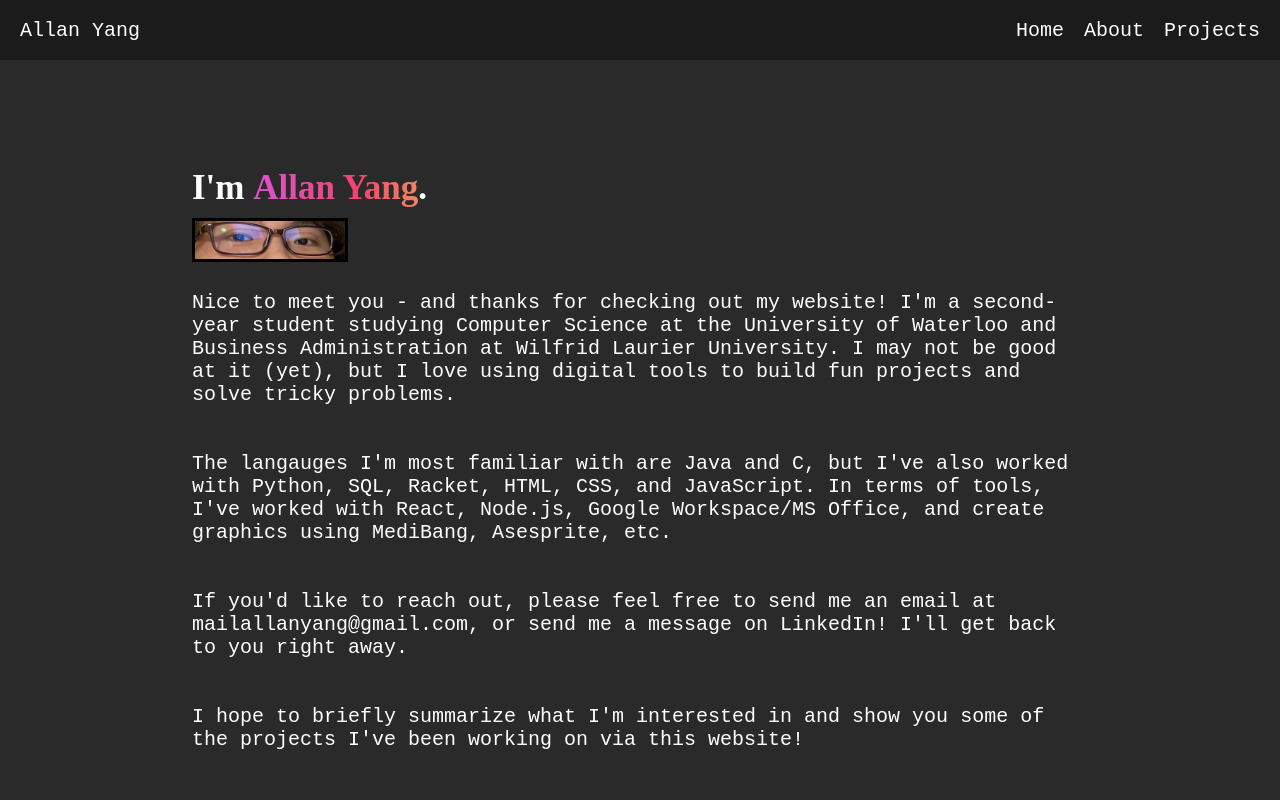
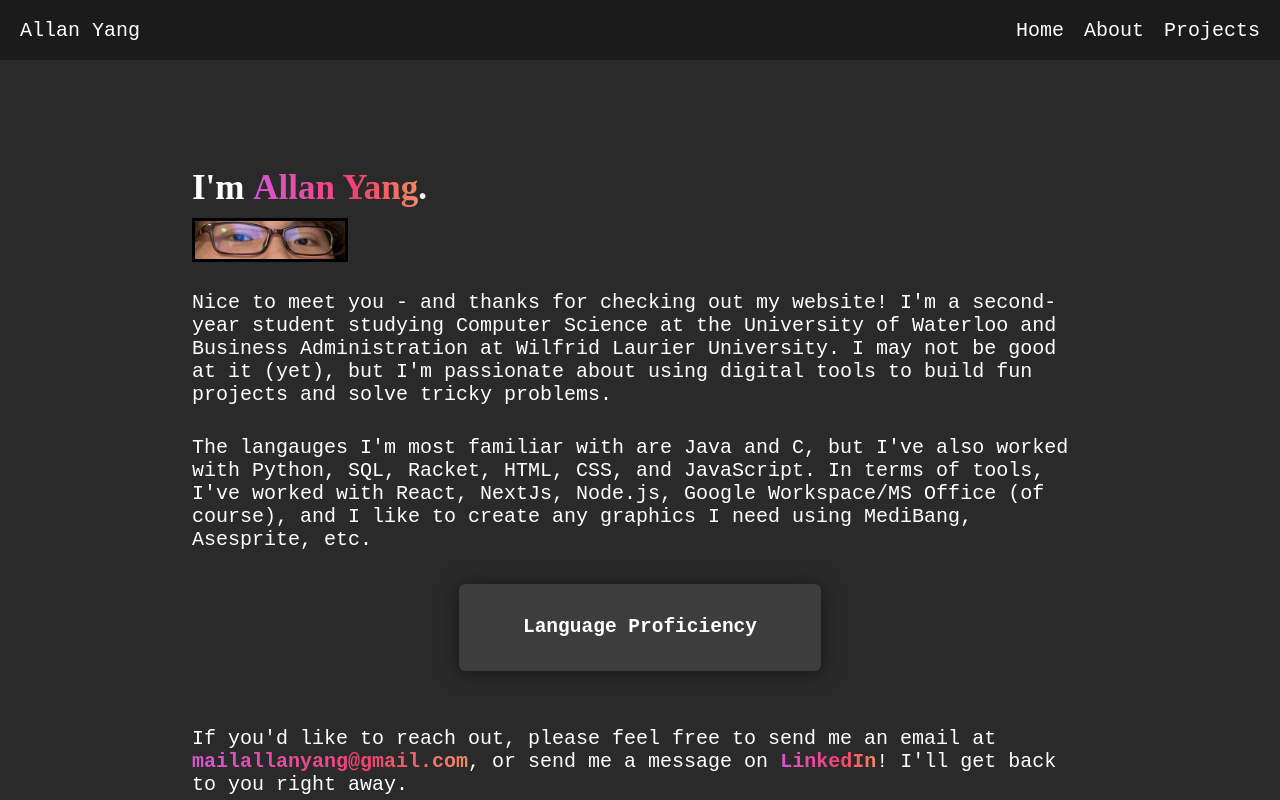
Before and after one commit to allannyang/new-website, a Next.js app: page /About in a window 1280 px wide. Shown: the top 800 px of the page. Built offline with nearby package versions, Linux system fonts and the light colour scheme.

Commit message:
update to the about page
+ other mini fixes here and there

```diff
--- /dev/null
+++ b/components/ExpandCard.jsx
@@ -0,0 +1,100 @@
+import { motion, AnimatePresence } from "framer-motion";
+import { useState } from "react";
+import styles from "../styles/expandcard.module.css";
+import LangCard from "../components/LangCard";
+
+const ExpandCard = () => {
+  const [isOpen, setIsOpen] = useState(false);
+  return (
+    <motion.div className={styles.all}>
+      <motion.div className={styles.app}>
+        <motion.div
+          transition={{ layout: { duration: 5, type: "spring" } }}
+          onClick={() => setIsOpen(!isOpen)}
+          className={styles.card}
+          style={{ borderRadius: "0.4rem" }}
+          initial={{
+            height: 0,
+            opacity: 0,
+          }}
+          animate={{
+            height: "auto",
+            opacity: 1,
+          }}
+          exit={{
+            height: 0,
+            opacity: 0,
+          }}
+        >
+          <motion.h2 layout="position" className={styles.div}>
+            Language Proficiency
+          </motion.h2>
+          <AnimatePresence>
+            {isOpen && (
+              <motion.div
+                transition={{ layout: { duration: 5, type: "spring" } }}
+                initial={{
+                  height: 0,
+                  width: 0,
+                  opacity: 0,
+                }}
+                exit={{
+                  height: 0,
+                  width: 0,
+                  opacity: 0,
+                  transition: {
+                    height: {
+                      duration: 0.65,
+                      delay: 0.15,
+                    },
+                    width: {
+                      duration: 0.65,
+                      delay: 0.15,
+                    },
+                    opacity: {
+                      duration: 0.15,
+                    },
+                  },
+                }}
+                animate={{
+                  height: "auto",
+                  width: "auto",
+                  opacity: 1,
+                  transition: {
+                    height: {
+                      duration: 0.5,
+                    },
+                    width: {
+                      duration: 0.5,
+                    },
+                    opacity: {
+                      duration: 0.25,
+                      delay: 0.45,
+                    },
+                  },
+                }}
+                classname={styles.expand}
+              >
+                <LangCard description="Java ████████████"></LangCard>
+                <br />
+                <LangCard description="C █████████"></LangCard>
+                <br />
+                <LangCard description="HTML/CSS/JS ████████"></LangCard>
+                <br />
+                <LangCard description="Python ██████"></LangCard>
+                <br />
+                <LangCard description="SQL ████"></LangCard>
+                <br />
+                <LangCard description="Racket ████"></LangCard>
+                <br />
+                <br />
+              </motion.div>
+            )}
+          </AnimatePresence>
+        </motion.div>
+      </motion.div>
+    </motion.div>
+  );
+};
+
+export default ExpandCard;
--- /dev/null
+++ b/components/LangCard.jsx
@@ -0,0 +1,15 @@
+import styles from "../styles/langcard.module.css";
+import { useRouter } from "next/router";
+
+const Card = ({ length, description }) => {
+  const router = useRouter();
+  return (
+    <div className={styles.wrapper}>
+      <div className={styles.card}>
+        <p6 className={styles.description}>{description}</p6>
+      </div>
+    </div>
+  );
+};
+
+export default Card;
--- a/package.json
+++ b/package.json
@@ -9,6 +9,7 @@
     "lint": "next lint"
   },
   "dependencies": {
+    "framer-motion": "^7.6.7",
     "next": "12.3.1",
     "react": "18.2.0",
     "react-canvas-confetti": "^1.3.0",
--- a/pages/About.jsx
+++ b/pages/About.jsx
@@ -1,5 +1,7 @@
 import BGBubbles from "../components/BGBubbles";
 import Button from "../components/Button";
+import ExpandCard from "../components/ExpandCard";
+import LangCard from "../components/LangCard";
 import styles from "../styles/about.module.css";
 
 const About = () => {
@@ -15,6 +17,7 @@ const About = () => {
         <h1>
           I&apos;m <em>Allan Yang</em>.
         </h1>
+
         <p>
           <img
             className={styles.specialimage}
@@ -27,33 +30,52 @@ const About = () => {
           Nice to meet you - and thanks for checking out my website! I&apos;m a
           second-year student studying Computer Science at the University of
           Waterloo and Business Administration at Wilfrid Laurier University. I
-          may not be good at it (yet), but I love using digital tools to build
-          fun projects and solve tricky problems.
+          may not be good at it (yet), but I&apos;m passionate about using
+          digital tools to build fun projects and solve tricky problems.
+          <br />
+        </p>
+
+        <p>
+          The langauges I&apos;m most familiar with are Java and C, but
+          I&apos;ve also worked with Python, SQL, Racket, HTML, CSS, and
+          JavaScript. In terms of tools, I&apos;ve worked with React, NextJs,
+          Node.js, Google Workspace/MS Office (of course), and I like to create
+          any graphics I need using MediBang, Asesprite, etc.
           <br />
           <br />
+        </p>
+
+        <ExpandCard></ExpandCard>
+        <br />
+        <br />
+
+        <p>
+          If you&apos;d like to reach out, please feel free to send me an email
+          at{" "}
+          <a href="mailto:mailallanyang@gmail.com">mailallanyang@gmail.com</a>,
+          or send me a message on{" "}
+          <a href="https://www.linkedin.com/in/allannyang/">LinkedIn</a>!
+          I&apos;ll get back to you right away.
           <br />
-          The langauges I&apos;m most familiar with are Java and C, but
-          I&apos;ve also worked with Python, SQL, Racket, HTML, CSS, and
-          JavaScript. In terms of tools, I&apos;ve worked with React, Node.js,
-          Google Workspace/MS Office, and create graphics using MediBang,
-          Asesprite, etc.
+        </p>
+        <p>
+          I hope to briefly summarize what I&apos;m interested in and show you
+          some of the stuff I&apos;ve been working on via this website!
           <br />
           <br />
-          <br />
-          If you&apos;d like to reach out, please feel free to send me an email
-          at mailallanyang@gmail.com, or send me a message on LinkedIn!
-          I&apos;ll get back to you right away.
-          <br />
-          <br />
-          <br />I hope to briefly summarize what I&apos;m interested in and show
-          you some of the projects I&apos;ve been working on via this website!
         </p>
         <p className={styles.specialabout}>
           <em>TL;DR: Press the button below ↓</em>
           <br></br>
           <Button path="Projects">Check my projects out here!</Button>
           <br></br>
+          <br></br>
+          <br></br>
+          <br></br>
+          <br></br>
+          <br></br>
         </p>
+
         <br />
       </div>
       <BGBubbles></BGBubbles>
--- a/pages/Projects.jsx
+++ b/pages/Projects.jsx
@@ -23,7 +23,7 @@ const Projects = () => {
         <Card
           image="../ALPHAWAVERBanner.png"
           title="ALPHAWAVER"
-          description="Story-based top-down pixel RPG game."
+          description="A short story-based RPG game!"
           path="alphawaver"
         ></Card>
         <Card
--- a/pages/alphawaver.jsx
+++ b/pages/alphawaver.jsx
@@ -7,7 +7,7 @@ import Card from "../components/Card";
 
 const Projects = () => {
   return (
-    <div classname={styles.project}>
+    <div className={styles.project}>
       <div className={styles.projectback}></div>
       <br></br>
       <br></br>
--- a/pages/onlysharks.jsx
+++ b/pages/onlysharks.jsx
@@ -32,7 +32,7 @@ const Project = () => {
           and <em>myself</em>. It&apos;s like a mix of <strong>Twitter</strong>{" "}
           and <strong>emoj.li</strong>. We&apos;ve incorporated many major
           features, including user registration/login, various security
-          features, profile customization, search and post/image sharing.🦈💙
+          features, profile customization, search and post/image sharing.
         </p>
         <br></br>
         <p>OnlySharks&apos; login page:</p>
--- a/styles/about.module.css
+++ b/styles/about.module.css
@@ -2,6 +2,26 @@
     position: relative;
     flex-direction: column;
     min-height: calc(100vh - 60px);
+}
+
+.about a {
+  background: linear-gradient(90deg, #f5426c, #edde5a, #785aed, #4287f5, #d05aed, #f5426c);
+  background-size: 400%;
+  font-style: normal;
+  text-decoration: underline !important;
+  font-weight: bolder;
+  -webkit-text-fill-color: transparent;
+  background-clip: text;
+  -webkit-background-clip: text;
+  animation: animate 20s linear infinite;
+}
+@keyframes animate {
+  0%{
+    background-position: 0%;
+  }
+  100%{
+    background-position: 400%;
+  }
 }
 
 .specialabout {
@@ -24,7 +44,7 @@
 .about p {
     box-sizing: border-box;
     font-size: 20px;
-    margin-bottom: 50px;
+    margin-bottom: 10px;
     padding: 0px 15%;
     width: 100%;
     font-family: monospace;
@@ -39,6 +59,8 @@
     background-clip: text;
     -webkit-background-clip: text;
     animation: animate 20s linear infinite;
+    align-items: center;
+    align-self: center;
 }
 @keyframes animate {
     0%{
--- a/styles/bottombar.module.css
+++ b/styles/bottombar.module.css
@@ -2,7 +2,7 @@
     z-index: 100;
     left: 0;
     width: 100%;
-    padding-top: 12px;
+    padding-top: 15px;
     height: 50px;
     background-color: #1b1b1b;
     text-align: center;
--- /dev/null
+++ b/styles/expandcard.module.css
@@ -0,0 +1,54 @@
+.all {
+    margin: 0;
+    padding: 0;
+    box-sizing: border-box;
+    transition: transform 200ms ease-in;
+    display: flex;
+    font-family: monospace;
+    object-fit: cover;
+    align-items: left;
+}
+
+.all:hover {
+    transform: scale(1.01);
+}
+
+.body {
+    background: linear-gradient(to right, #2c5364, #203a43);
+}
+
+.app {
+    display: flex;
+    height: 100%;
+    justify-content: left !important;
+    align-items: left;
+    padding-inline-start: 40px;
+    padding-inline-end: 40px;
+}
+
+.card {
+    background: #3d3d3d;
+    padding: 1rem 4rem;
+    width: auto;
+    box-shadow: 0 2px 20px #151515;
+    display: grid;
+    flex-direction: column;
+    align-items: left;
+    justify-content: space-between;
+}
+
+.card p5 {
+    display: inline-flex;
+    grid-template-columns: 300px, 1fr;
+    grid-template-rows: repeat(auto);
+    gap: 200px;
+    padding-top: 1rem;
+    line-height: 125%;
+    font-family: monospace;
+    font-size: 17px;
+    align-items: left;
+}
+
+.expand {
+    width: 50px;
+}
--- /dev/null
+++ b/styles/langcard.module.css
@@ -0,0 +1,29 @@
+.card {
+    box-sizing: border-box;
+    overflow: hidden;
+    background-color: #5d5d5d;
+    display: inline-grid;
+    flex-direction: row;
+    border-radius: 0.4rem;
+    font-style: italic;
+    padding-top: 6px;
+}
+
+.description {
+    text-align: justify;
+    font-family: monospace;
+    font-size: 16px;
+    padding: 0rem 1rem;
+}
+.description::after{
+    content: "";
+    display:inline-block;
+    width: 100%;
+}
+
+.wrapper {
+    display: grid;
+    grid-template-columns:repeat(auto-fit, minmax(5rem, 20rem));
+    gap: 2rem;
+    justify-content: left;
+}
--- a/styles/projects.module.css
+++ b/styles/projects.module.css
@@ -20,7 +20,7 @@
     display: flex;
     flex-wrap: wrap;
     justify-content: center;
-    align-items:baseline;
+    align-items: baseline;
     margin-top: 15px;
     margin-left: 10px;
     margin-right: 10px;
@@ -95,7 +95,6 @@
 
 .project {
     position: relative;
-    image-rendering: pixelated;
     min-height: calc(100vh - 60px);
 }
 
@@ -116,7 +115,6 @@
     margin-bottom: 50px;
     padding: 1px 15%;
     width: 100%;
-    image-rendering: pixelated;
 }
 
 .project p3 {
@@ -125,7 +123,6 @@
   align-items: center;
   font-size: 15px;
   width: 100%;
-  image-rendering: pixelated;
   text-align: center;
   margin-top: -40px;
   width: 100%;
```
Also changed, not shown: 2 other files (tests, documents, lock files or other folders).
